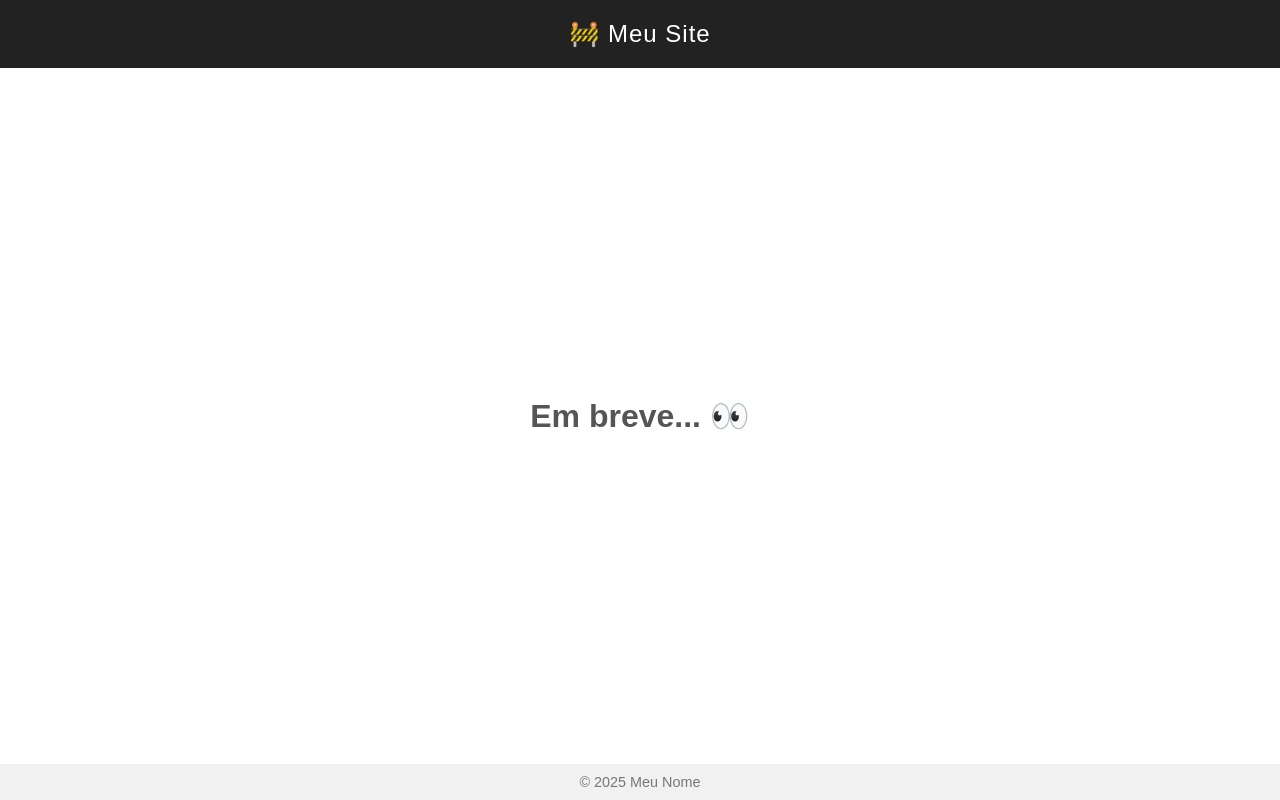
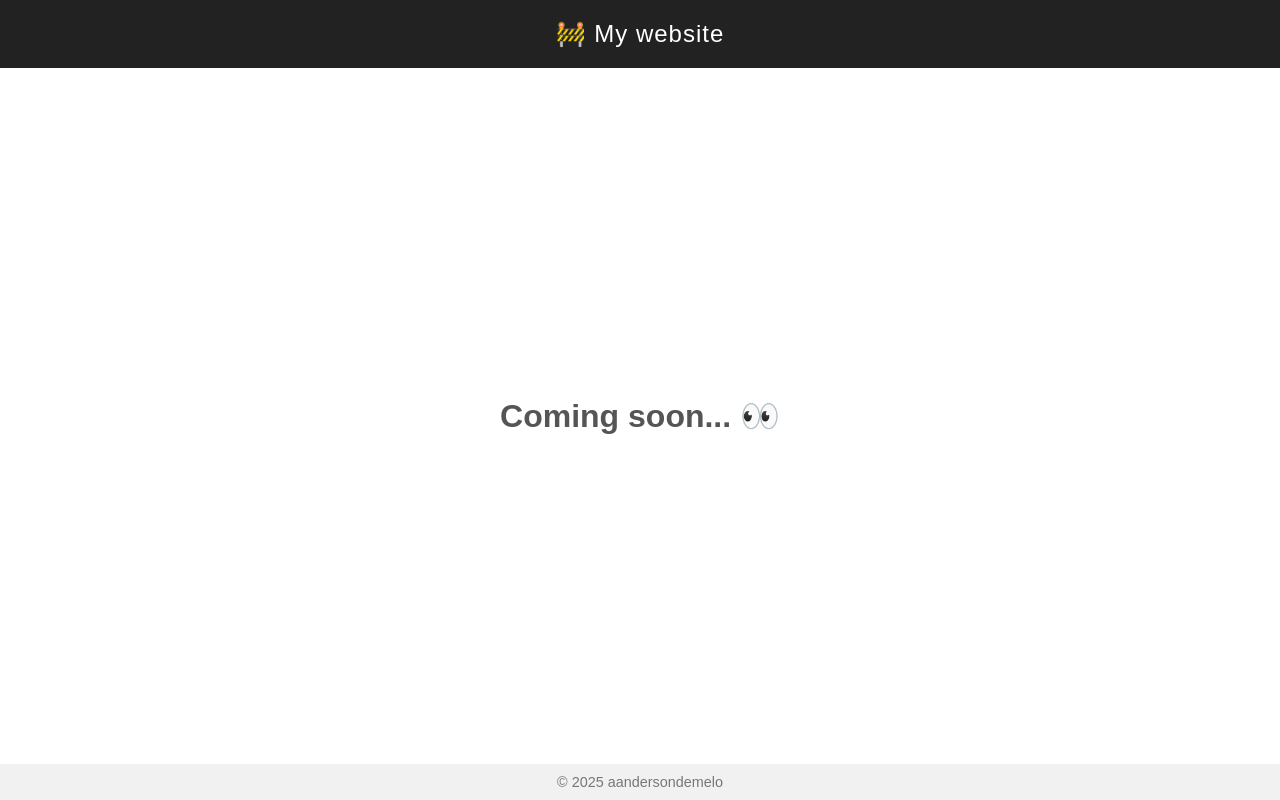
Before and after one commit to aandersondemelo/aandersondemelo.github.io, a plain HTML site: page index.html in a window 1280 px wide. Drawn offline with Linux system fonts and the light colour scheme.

Commit message:
Update index.html

```diff
--- a/index.html
+++ b/index.html
@@ -3,7 +3,7 @@
   <head>
     <meta charset="utf-8" />
     <meta name="viewport" content="width=device-width, initial-scale=1" />
-    <title>Meu Site</title>
+    <title>My website</title>
     <style>
       body {
         margin: 0;
@@ -48,12 +48,12 @@
     </style>
   </head>
   <body>
-    <header>🚧 Meu Site</header>
+    <header>🚧 My website</header>
 
     <main>
-      <div class="coming-soon">Em breve... 👀</div>
+      <div class="coming-soon">Coming soon... 👀</div>
     </main>
 
-    <footer>© 2025 Meu Nome</footer>
+    <footer>© 2025 aandersondemelo</footer>
   </body>
 </html>
```
